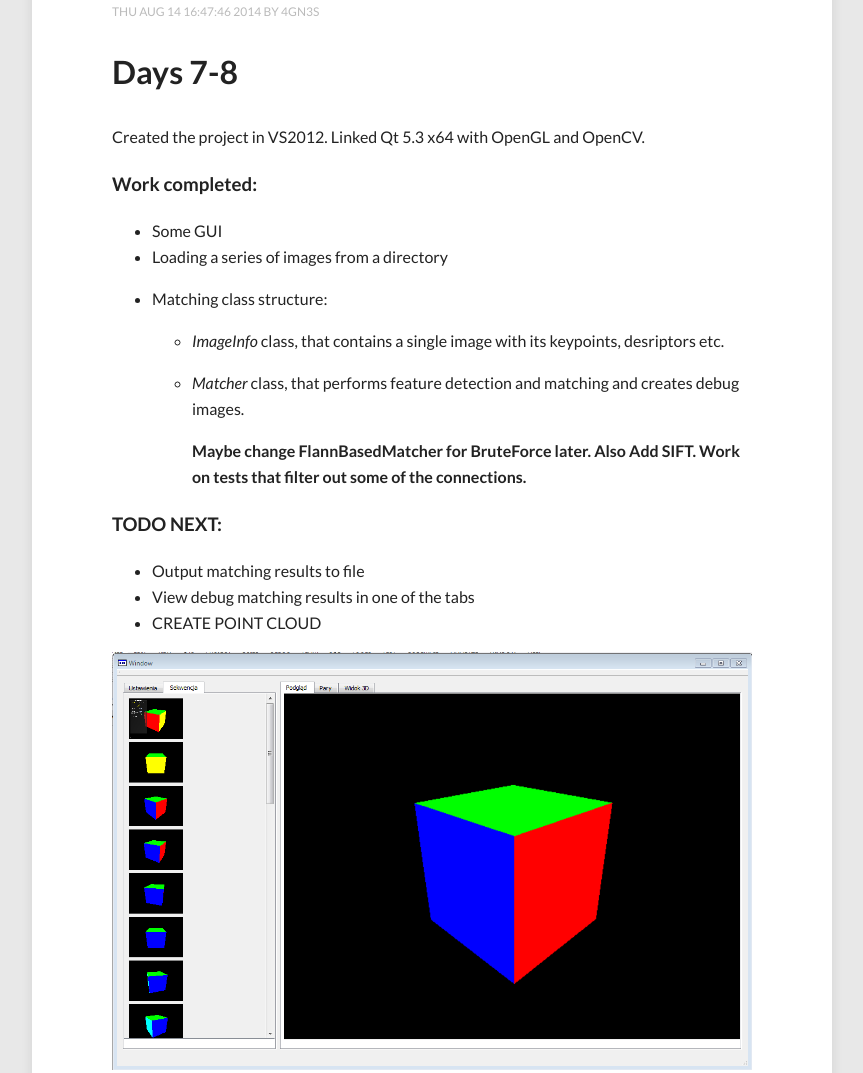
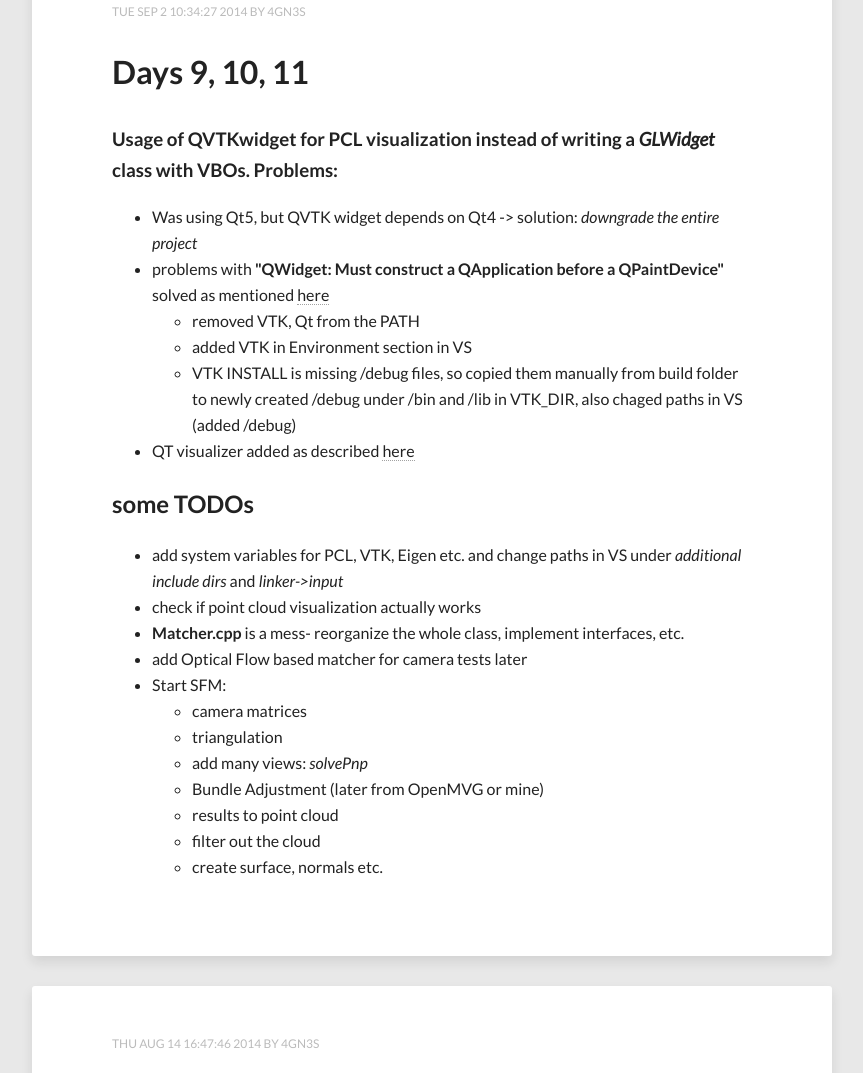
Before and after one commit to 4gn3s/MDer, a plain HTML site: page index.html in a window 1280 px wide. Shown: the part 496-1569 px from the top of the page, without its empty margins (208-1071 px from the left). Drawn offline with nearby package versions, Linux system fonts and the light colour scheme.

Commit message:
days 9-11

```diff
--- a/index.html
+++ b/index.html
@@ -48,6 +48,60 @@
 
           <div id="main" role="main">
 
+
+    <article class="hentry">
+        <header>
+            <div class="entry-meta">
+                <span class="entry-date date published updated">
+                    <time datetime="Tue Sep  2 10:34:27 2014">
+                    <a href="http://4gn3s.github.io/MDer/">Tue Sep  2 10:34:27 2014</a>
+                    </time>
+                </span>
+                <span class="author vcard">
+                    <span class="fn">
+                        <a href="http://4gn3s.github.io/MDer/about.html" title="About 4gn3s">4gn3s</a>
+                    </span>
+                </span>
+            </div><!-- /.entry-meta -->
+        </header>
+        <div class="entry-content">
+            <h1 id="title">Days 9, 10, 11</h1>
+
+
+<h3>Usage of <strong>QVTKwidget</strong> for PCL visualization instead of writing a <em>GLWidget</em> class with VBOs. Problems:</h3>
+
+<ul>
+<li>Was using Qt5, but QVTK widget depends on Qt4 -> solution: <em>downgrade the entire project</em></li>
+<li>problems with <strong>"QWidget: Must construct a QApplication before a QPaintDevice"</strong> solved as mentioned <a href="http://www.vtk.org/Wiki/VTK/FAQ#Shared_builds_of_VTK_and_debugging_QVTKWidget_using_Visual_Studio">here</a>
+<ul>
+<li>removed VTK, Qt from the PATH</li>
+<li>added VTK in Environment section in VS</li>
+<li>VTK INSTALL is missing /debug files, so copied them manually from build folder to newly created /debug under /bin and /lib in VTK_DIR, also chaged paths in VS (added /debug)</li>
+</ul></li>
+<li>QT visualizer added as described <a href="http://pointclouds.org/documentation/tutorials/qt_visualizer.php#qt-visualizer">here</a></li>
+</ul>
+
+<h2>some TODOs</h2>
+
+<ul>
+<li>add system variables for PCL, VTK, Eigen etc. and change paths in VS under <em>additional include dirs</em> and <em>linker->input</em></li>
+<li>check if point cloud visualization actually works</li>
+<li><strong>Matcher.cpp</strong> is a mess- reorganize the whole class, implement interfaces, etc.</li>
+<li>add Optical Flow based matcher for camera tests later</li>
+<li>Start SFM:
+<ul>
+<li>camera matrices</li>
+<li>triangulation</li>
+<li>add many views: <em>solvePnp</em></li>
+<li>Bundle Adjustment (later from OpenMVG or mine)</li>
+<li>results to point cloud</li>
+<li>filter out the cloud</li>
+<li>create surface, normals etc.</li>
+</ul></li>
+</ul>
+
+        </div><!-- /.entry-content -->
+    </article><!-- /.hentry -->
 
     <article class="hentry">
         <header>
```
